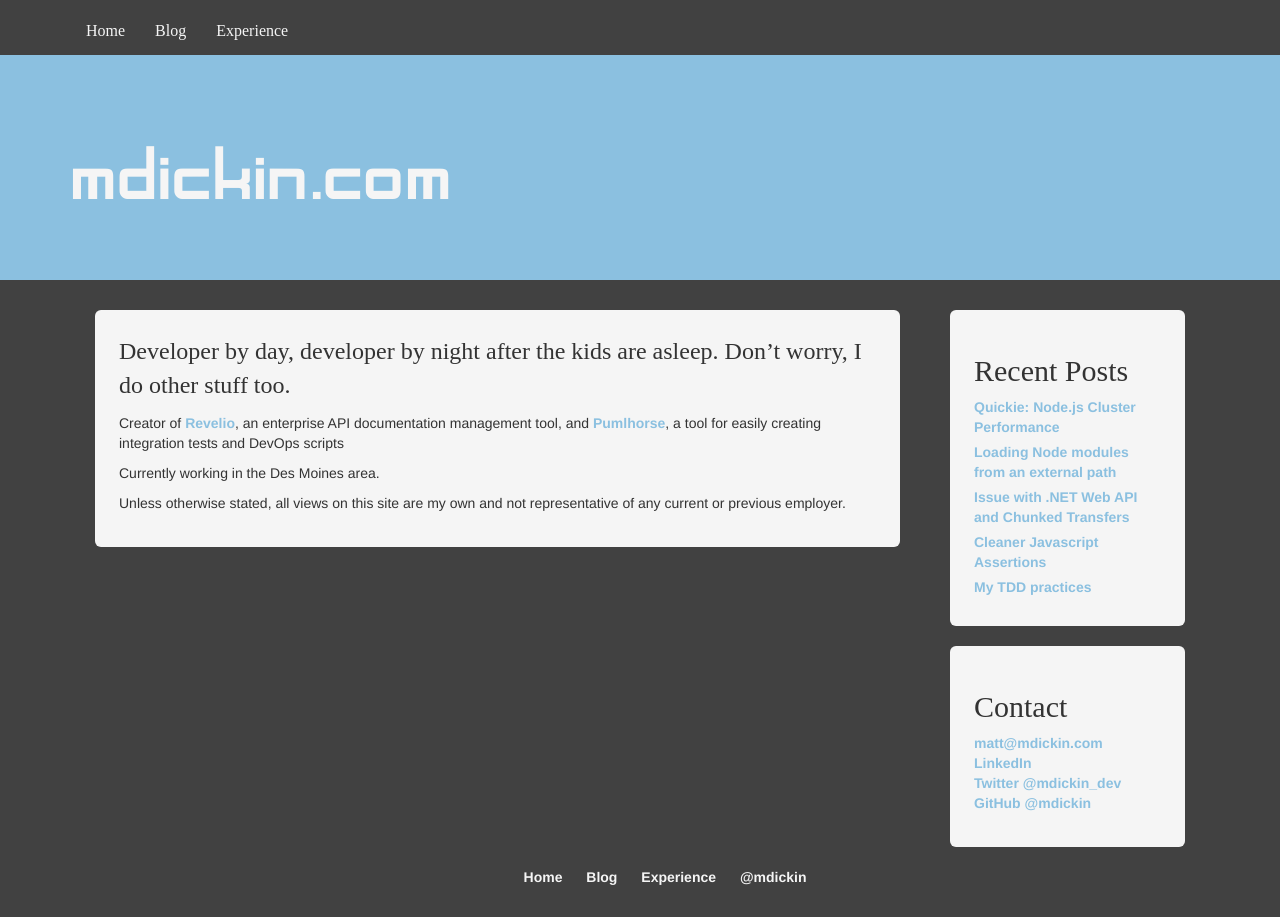
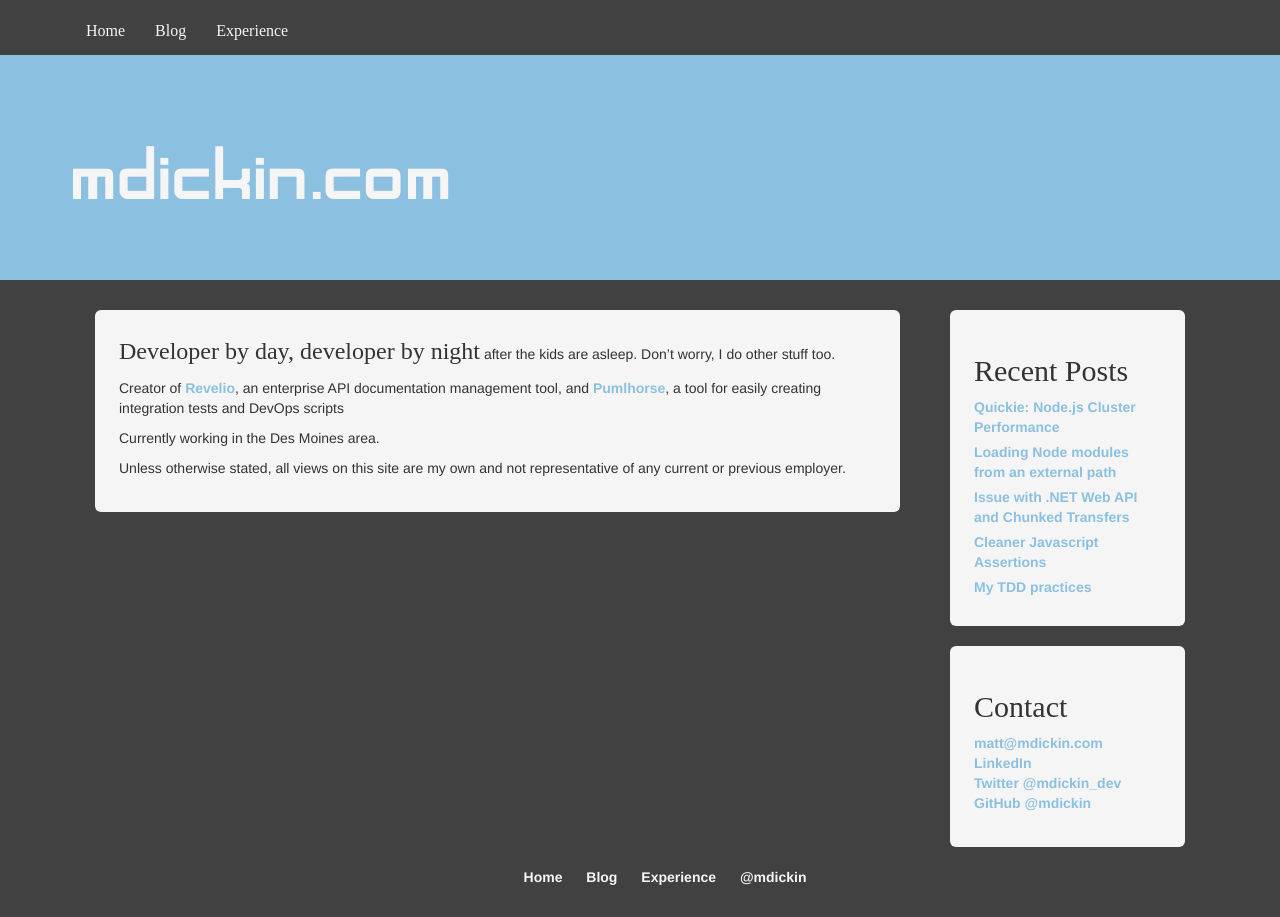
Before and after one commit to mdickin/mdickin.github.io, a Jekyll site: the page built from index.md, in a window 1280 px wide. Built offline with Jekyll 4.4.1, drawn with Linux system fonts in a browser that asks for light colours; nearby versions of some CDN libraries.

Commit message:
Oops, closing tag

```diff
--- a/index.md
+++ b/index.md
@@ -3,7 +3,7 @@ title: Matt Dickinson
 layout: article
 ---
 
-<span class="booming-voice">Developer by day, developer by night<span> after the kids are asleep. Don’t worry, I do other stuff too.
+<span class="booming-voice">Developer by day, developer by night</span> after the kids are asleep. Don’t worry, I do other stuff too.
 
 Creator of [Revelio](https://getrevelio.com), an enterprise API documentation management tool, and [Pumlhorse](http://pumlhorse.com),
 a tool for easily creating integration tests and DevOps scripts
```
